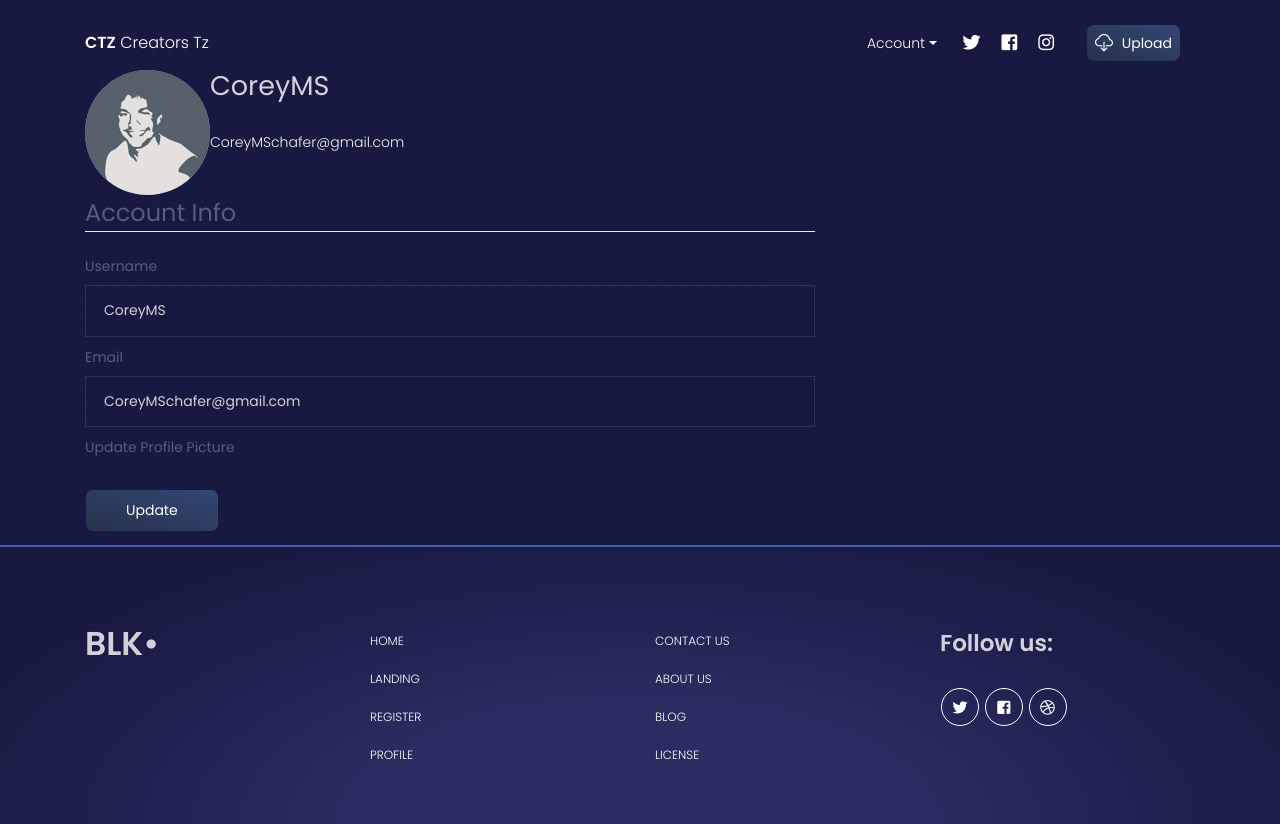
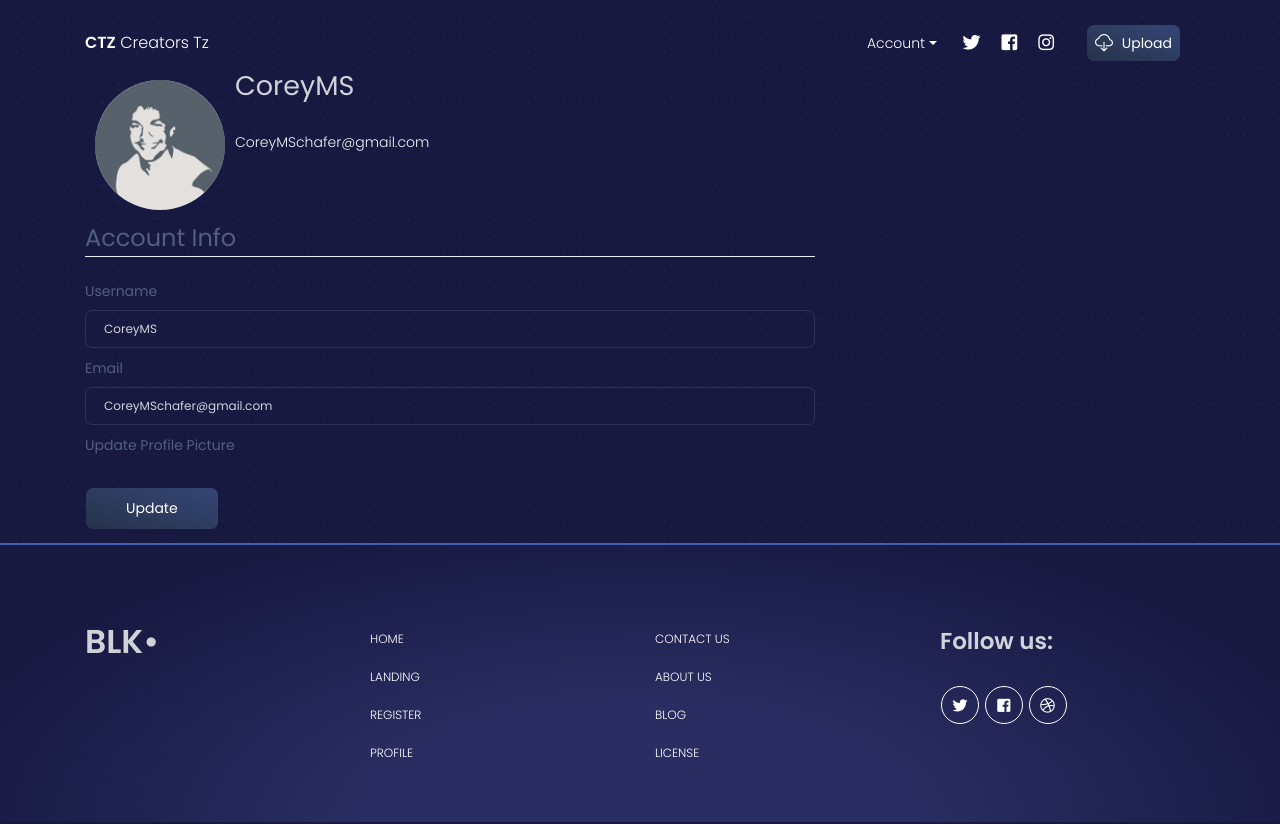
Before and after one commit to Ymcmbennie/creatorstz, a Flask app: page /account in a window 1280 px wide. Run offline with Flask 2, Linux system fonts and the light colour scheme; a user stored in the database is signed in; some libraries are stand-ins or nearby versions.

Commit message:
Benson sanga

```diff
--- a/flaskblog/templates/account.html
+++ b/flaskblog/templates/account.html
@@ -2,7 +2,7 @@
 {% block content %}
     <div class="content-section">
       <div class="media">
-        <img class="rounded-circle account-img" src="{{ image_file }}">
+        <img class="img-fluid rounded-circle shadow" style="width: 150px; padding: 10px" src="{{ image_file }}">
         <div class="media-body">
           <h2 class="account-heading">{{ current_user.username }}</h2>
           <p class="text-secondary">{{ current_user.email }}</p>
@@ -16,27 +16,27 @@
                     {{ form.username.label(class="form-control-label") }}
 
                     {% if form.username.errors %}
-                        {{ form.username(class="form-control form-control-lg is-invalid") }}
+                        {{ form.username(class="form-control is-invalid") }}
                         <div class="invalid-feedback">
                             {% for error in form.username.errors %}
                                 <span>{{ error }}</span>
                             {% endfor %}
                         </div>
                     {% else %}
-                        {{ form.username(class="form-control form-control-lg") }}
+                        {{ form.username(class="form-control") }}
                     {% endif %}
                 </div>
                 <div class="form-group">
                     {{ form.email.label(class="form-control-label") }}
                     {% if form.email.errors %}
-                        {{ form.email(class="form-control form-control-lg is-invalid") }}
+                        {{ form.email(class="form-control is-invalid") }}
                         <div class="invalid-feedback">
                             {% for error in form.email.errors %}
                                 <span>{{ error }}</span>
                             {% endfor %}
                         </div>
                     {% else %}
-                        {{ form.email(class="form-control form-control-lg") }}
+                        {{ form.email(class="form-control") }}
                     {% endif %}
                 </div>
                 <div class="form-group">
```
Also changed, not shown: flaskblog/templates/create_post.html (+4 -4 lines), flaskblog/site.db, flaskblog/static/profile_pics/102e475c18aecde6.png (added).
